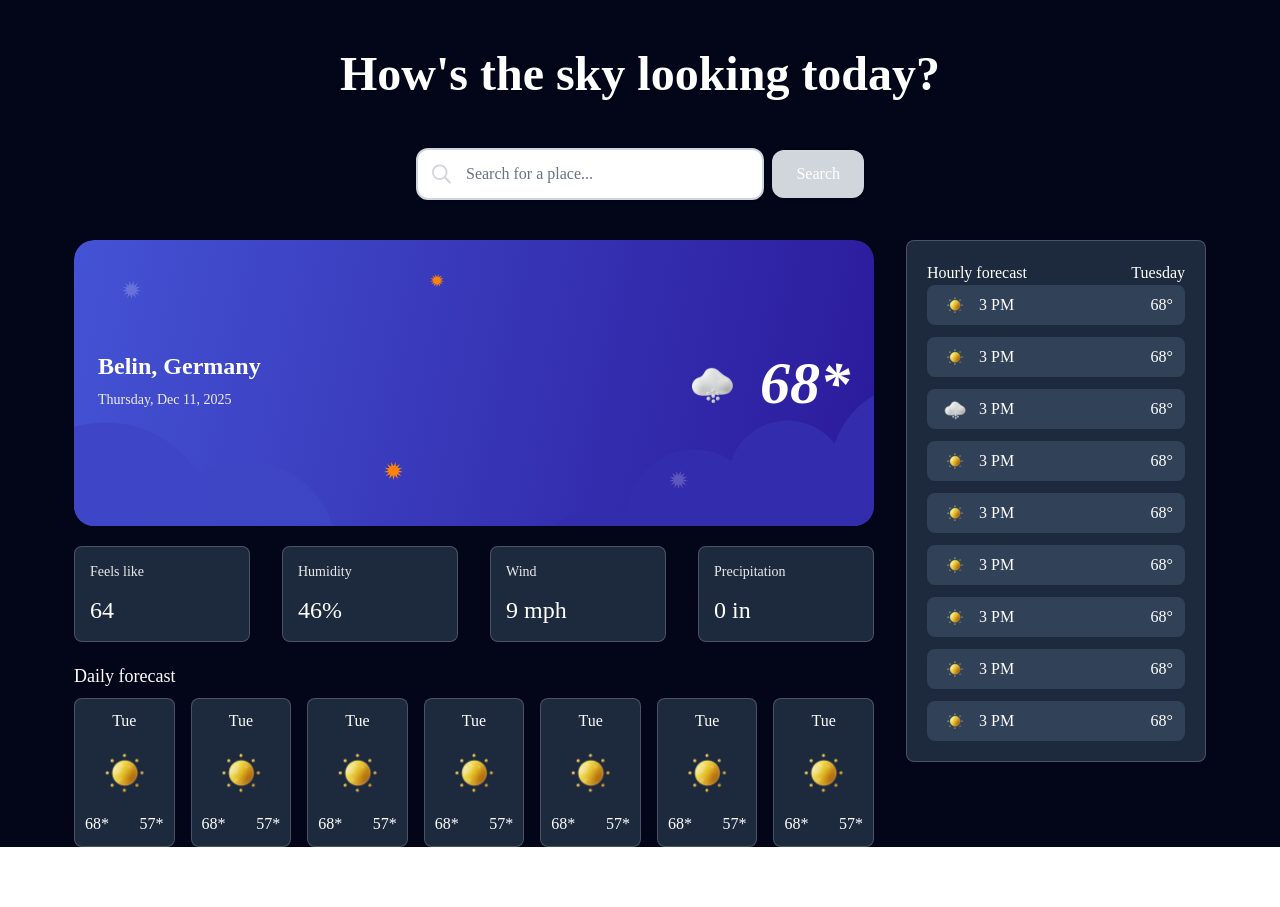
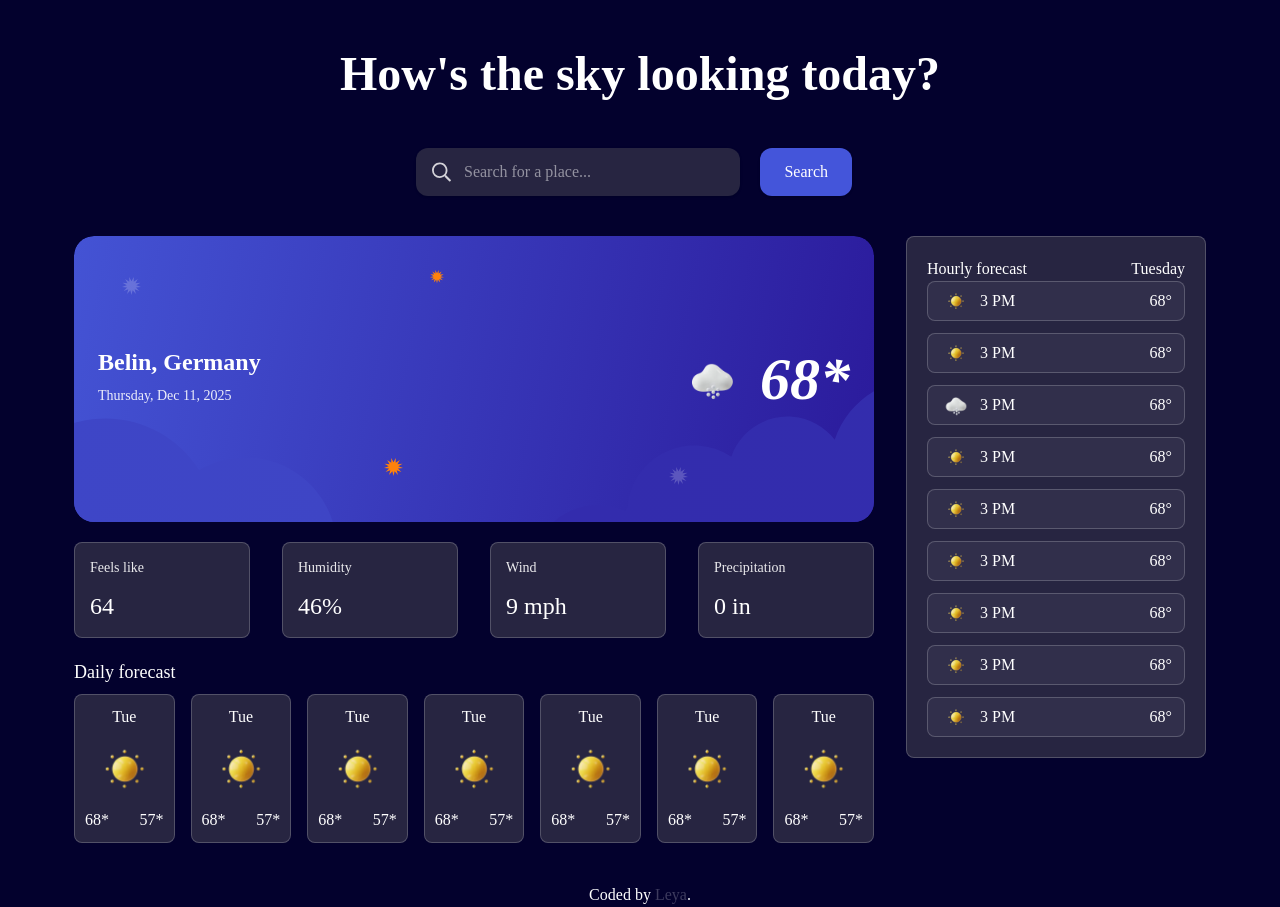
Before and after one commit to minLeya/what-is-your-weather, a React (Vite) app: page / in a window 1280 px wide. Before the commit the page ends 847 px from the top, so only its background shows below. Built offline with nearby package versions, Linux system fonts and the light colour scheme; a web font is replaced by a local one.

Commit message:
style: change colours

```diff
--- a/src/App.jsx
+++ b/src/App.jsx
@@ -1,4 +1,3 @@
-import { useState } from "react";
 import "./App.css";
 import SearchBar from "./components/SearchBar";
 import MainWeather from "./components/MainWeather";
@@ -8,10 +7,14 @@ import HourlyForecast from "./components/HourlyForecast";
 
 function App() {
   return (
-    <div className="bg-slate-950 text-white font-[DMSans]">
+    <div className="bg-[hsl(243,96%,9%)] text-white font-[DMSans]">
+      <header>
         <h1 className="text-5xl font-bold text-center p-[50px]">
           How's the sky looking today?
         </h1>
+      </header>
+
+      <main>
         <SearchBar />
 
         <div className="flex flex-row justify-center gap-8">
@@ -24,6 +27,13 @@ function App() {
             <HourlyForecast />
           </div>
         </div>
+      </main>
+
+      <footer>
+        <div className="text-center mt-10">
+          Coded by <a href="https://github.com/minLeya" className="text-[hsl(243,23%,30%)]">Leya</a>.
+        </div>
+      </footer>
     </div>
   );
 }
--- a/src/components/DailyForecast.jsx
+++ b/src/components/DailyForecast.jsx
@@ -5,7 +5,7 @@ function DailyForecast() {
             <div className="w-[800px] h-[150] flex flex-row justify-between gap-4 box-border">
 
                 {/* make one repeated card */}
-                <div className="bg-slate-800 border border-solid border-white/20 p-2.5 box-border rounded-lg flex flex-col justify-center text-center">
+                <div className="bg-[hsl(243,27%,20%)] border border-solid border-white/20 p-2.5 box-border rounded-lg flex flex-col justify-center text-center">
                     <div>Tue</div>
                     <div><img src="../src/assets/images/icon-sunny.webp" alt="sunny"/></div>
                     <div className="flex flex-row justify-between">
@@ -15,7 +15,7 @@ function DailyForecast() {
                 </div>
 
 
-                <div className="bg-slate-800 border border-solid border-white/20 p-2.5 box-border rounded-lg flex flex-col justify-center text-center">
+                <div className="bg-[hsl(243,27%,20%)] border border-solid border-white/20 p-2.5 box-border rounded-lg flex flex-col justify-center text-center">
                     <div>Tue</div>
                     <div><img src="../src/assets/images/icon-sunny.webp" alt="sunny"/></div>
                     <div className="flex flex-row justify-between">
@@ -24,7 +24,7 @@ function DailyForecast() {
                     </div>
                 </div>
 
-                <div className="bg-slate-800 border border-solid border-white/20 p-2.5 box-border rounded-lg flex flex-col justify-center text-center">
+                <div className="bg-[hsl(243,27%,20%)] border border-solid border-white/20 p-2.5 box-border rounded-lg flex flex-col justify-center text-center">
                     <div>Tue</div>
                     <div><img src="../src/assets/images/icon-sunny.webp" alt="sunny"/></div>
                     <div className="flex flex-row justify-between">
@@ -33,7 +33,7 @@ function DailyForecast() {
                     </div>
                 </div>
 
-                <div className="bg-slate-800 border border-solid border-white/20 p-2.5 box-border rounded-lg flex flex-col justify-center text-center">
+                <div className="bg-[hsl(243,27%,20%)] border border-solid border-white/20 p-2.5 box-border rounded-lg flex flex-col justify-center text-center">
                     <div>Tue</div>
                     <div><img src="../src/assets/images/icon-sunny.webp" alt="sunny"/></div>
                     <div className="flex flex-row justify-between">
@@ -42,7 +42,7 @@ function DailyForecast() {
                     </div>
                 </div>
 
-                <div className="bg-slate-800 border border-solid border-white/20 p-2.5 box-border rounded-lg flex flex-col justify-center text-center">
+                <div className="bg-[hsl(243,27%,20%)] border border-solid border-white/20 p-2.5 box-border rounded-lg flex flex-col justify-center text-center">
                     <div>Tue</div>
                     <div><img src="../src/assets/images/icon-sunny.webp" alt="sunny"/></div>
                     <div className="flex flex-row justify-between">
@@ -51,7 +51,7 @@ function DailyForecast() {
                     </div>
                 </div>
 
-                <div className="bg-slate-800 border border-solid border-white/20 p-2.5 box-border rounded-lg flex flex-col justify-center text-center">
+                <div className="bg-[hsl(243,27%,20%)] border border-solid border-white/20 p-2.5 box-border rounded-lg flex flex-col justify-center text-center">
                     <div>Tue</div>
                     <div><img src="../src/assets/images/icon-sunny.webp" alt="sunny"/></div>
                     <div className="flex flex-row justify-between">
@@ -60,7 +60,7 @@ function DailyForecast() {
                     </div>
                 </div>
 
-                <div className="bg-slate-800 border border-solid border-white/20 p-2.5 box-border rounded-lg flex flex-col justify-center text-center">
+                <div className="bg-[hsl(243,27%,20%)] border border-solid border-white/20 p-2.5 box-border rounded-lg flex flex-col justify-center text-center">
                     <div>Tue</div>
                     <div><img src="../src/assets/images/icon-sunny.webp" alt="sunny"/></div>
                     <div className="flex flex-row justify-between">
--- a/src/components/HourlyForecast.jsx
+++ b/src/components/HourlyForecast.jsx
@@ -1,6 +1,6 @@
 function HourlyForecast() {
   return (
-    <div className="w-[300px] bg-slate-800 rounded-lg border border-solid border-white/20 box-border p-5 flex flex-col g-5">
+    <div className="w-[300px] bg-[hsl(243,27%,20%)] rounded-lg border border-solid border-white/20 box-border p-5 flex flex-col g-5">
       {/* scroll */}
       <div className="flex flex-row justify-between items-center">
         <div>Hourly forecast</div>
@@ -8,7 +8,7 @@ function HourlyForecast() {
       </div>
 
       <div className="flex flex-col gap-3">
-        <div className="bg-slate-700 rounded-lg h-10 flex flex-row justify-between items-center px-3">
+        <div className="bg-[hsl(243,23%,24%)] rounded-lg h-10 flex flex-row justify-between items-center px-3 border border-white/20">
           {/* сколько штук сколько часов от 12AM till 12PM */}
           <div className="flex flex-row items-center gap-2">
             <div className="w-8 h-8 flex items-center justify-center">
@@ -21,7 +21,7 @@ function HourlyForecast() {
           <div>68°</div>
         </div>
 
-        <div className="bg-slate-700 rounded-lg h-10 flex flex-row justify-between items-center px-3">
+        <div className="bg-[hsl(243,23%,24%)] rounded-lg h-10 flex flex-row justify-between items-center px-3 border border-white/20">
           {/* сколько штук сколько часов от 12AM till 12PM */}
           <div className="flex flex-row items-center gap-2">
             <div className="w-8 h-8 flex items-center justify-center">
@@ -34,7 +34,7 @@ function HourlyForecast() {
           <div>68°</div>
         </div>
 
-        <div className="bg-slate-700 rounded-lg h-10 flex flex-row justify-between items-center px-3">
+        <div className="bg-[hsl(243,23%,24%)] rounded-lg h-10 flex flex-row justify-between items-center px-3 border border-white/20">
           {/* сколько штук сколько часов от 12AM till 12PM */}
           <div className="flex flex-row items-center gap-2">
             <div className="w-8 h-8 flex items-center justify-center">
@@ -47,7 +47,7 @@ function HourlyForecast() {
           <div>68°</div>
         </div>
 
-        <div className="bg-slate-700 rounded-lg h-10 flex flex-row justify-between items-center px-3">
+        <div className="bg-[hsl(243,23%,24%)] rounded-lg h-10 flex flex-row justify-between items-center px-3 border border-white/20">
           {/* сколько штук сколько часов от 12AM till 12PM */}
           <div className="flex flex-row items-center gap-2">
             <div className="w-8 h-8 flex items-center justify-center">
@@ -60,7 +60,7 @@ function HourlyForecast() {
           <div>68°</div>
         </div>
 
-        <div className="bg-slate-700 rounded-lg h-10 flex flex-row justify-between items-center px-3">
+        <div className="bg-[hsl(243,23%,24%)] rounded-lg h-10 flex flex-row justify-between items-center px-3 border border-white/20">
           {/* сколько штук сколько часов от 12AM till 12PM */}
           <div className="flex flex-row items-center gap-2">
             <div className="w-8 h-8 flex items-center justify-center">
@@ -73,7 +73,7 @@ function HourlyForecast() {
           <div>68°</div>
         </div>
 
-        <div className="bg-slate-700 rounded-lg h-10 flex flex-row justify-between items-center px-3">
+        <div className="bg-[hsl(243,23%,24%)] rounded-lg h-10 flex flex-row justify-between items-center px-3 border border-white/20">
           {/* сколько штук сколько часов от 12AM till 12PM */}
           <div className="flex flex-row items-center gap-2">
             <div className="w-8 h-8 flex items-center justify-center">
@@ -86,7 +86,7 @@ function HourlyForecast() {
           <div>68°</div>
         </div>
 
-        <div className="bg-slate-700 rounded-lg h-10 flex flex-row justify-between items-center px-3">
+        <div className="bg-[hsl(243,23%,24%)] rounded-lg h-10 flex flex-row justify-between items-center px-3 border border-white/20">
           {/* сколько штук сколько часов от 12AM till 12PM */}
           <div className="flex flex-row items-center gap-2">
             <div className="w-8 h-8 flex items-center justify-center">
@@ -99,7 +99,7 @@ function HourlyForecast() {
           <div>68°</div>
         </div>
 
-        <div className="bg-slate-700 rounded-lg h-10 flex flex-row justify-between items-center px-3">
+        <div className="bg-[hsl(243,23%,24%)] rounded-lg h-10 flex flex-row justify-between items-center px-3 border border-white/20">
           {/* сколько штук сколько часов от 12AM till 12PM */}
           <div className="flex flex-row items-center gap-2">
             <div className="w-8 h-8 flex items-center justify-center">
@@ -112,7 +112,7 @@ function HourlyForecast() {
           <div>68°</div>
         </div>
 
-        <div className="bg-slate-700 rounded-lg h-10 flex flex-row justify-between items-center px-3">
+        <div className="bg-[hsl(243,23%,24%)] rounded-lg h-10 flex flex-row justify-between items-center px-3 border border-white/20">
           {/* сколько штук сколько часов от 12AM till 12PM */}
           <div className="flex flex-row items-center gap-2">
             <div className="w-8 h-8 flex items-center justify-center">
--- a/src/components/SearchBar.jsx
+++ b/src/components/SearchBar.jsx
@@ -30,7 +30,7 @@ function SearchBar({ onSearch }) {
           value={query}
           onChange={(e) => setQuery(e.target.value)}
           onKeyPress={handleKeyPress}
-          className="w-full pl-12 pr-4 py-3 bg-white dark:bg-gray-800 border-2 border-gray-300 dark:border-gray-700 rounded-xl focus:outline-none focus:border-blue-500 dark:focus:border-blue-400 text-gray-800 dark:text-white placeholder-gray-500 dark:placeholder-gray-400 shadow-sm"
+          className="w-full pl-12 pr-4 py-3 bg-[hsl(243,27%,20%)] rounded-xl text-white shadow-sm"
           aria-label="Search for a location"
         />
       </div>
@@ -38,7 +38,7 @@ function SearchBar({ onSearch }) {
       <button
         onClick={handleSearch}
         disabled={!query.trim()}
-        className="px-6 py-3 bg-blue-800 hover:bg-blue-700 disabled:bg-gray-300 dark:disabled:bg-gray-700 text-white font-medium rounded-xl focus:outline-none focus:ring-2 focus:ring-blue-500 focus:ring-offset-2 transition-colors duration-200 shadow-sm whitespace-nowrap"
+        className="mx-3 px-6 py-3 bg-[hsl(233,67%,56%)] text-white font-medium rounded-xl shadow-sm whitespace-nowrap"
         aria-label="Search"
       >
         Search
--- a/src/components/WeatherDetails.jsx
+++ b/src/components/WeatherDetails.jsx
@@ -1,23 +1,23 @@
 function WeatherDetails() {
   return (
     <div className="w-[800px] flex flex-row justify-between">
-      <div className="w-44 h-24 bg-slate-800 rounded-lg border border-solid border-white/20 box-border flex flex-col justify-between p-[15px]">
+      <div className="w-44 h-24 bg-[hsl(243,27%,20%)] rounded-lg border border-solid border-white/20 box-border flex flex-col justify-between p-[15px]">
         <div className="text-sm text-white/90">Feels like</div>
         <div className="text-2xl">64</div> {/* api */}
       </div>
 
-      <div className="w-44 h-24 bg-slate-800 rounded-lg border border-solid border-white/20 box-border flex flex-col justify-between p-[15px]">
+      <div className="w-44 h-24 bg-[hsl(243,27%,20%)] rounded-lg border border-solid border-white/20 box-border flex flex-col justify-between p-[15px]">
         <div className="text-sm text-white/90">Humidity</div>
         <div className="text-2xl">46%</div> {/* api */}
       </div>
 
 
-      <div className="w-44 h-24 bg-slate-800 rounded-lg border border-solid border-white/20 box-border flex flex-col justify-between p-[15px]">
+      <div className="w-44 h-24 bg-[hsl(243,27%,20%)] rounded-lg border border-solid border-white/20 box-border flex flex-col justify-between p-[15px]">
         <div className="text-sm text-white/90">Wind</div>
         <div className="text-2xl">9 mph</div> {/* api */}
       </div>
 
-      <div className="w-44 h-24 bg-slate-800 rounded-lg border border-solid border-white/20 box-border flex flex-col justify-between p-[15px]">
+      <div className="w-44 h-24 bg-[hsl(243,27%,20%)] rounded-lg border border-solid border-white/20 box-border flex flex-col justify-between p-[15px]">
         <div className="text-sm text-white/90">Precipitation</div>
         <div className="text-2xl"> 0 in</div> {/* api */}
       </div>
```
Lines whose indentation alone changed are shown as unchanged.
